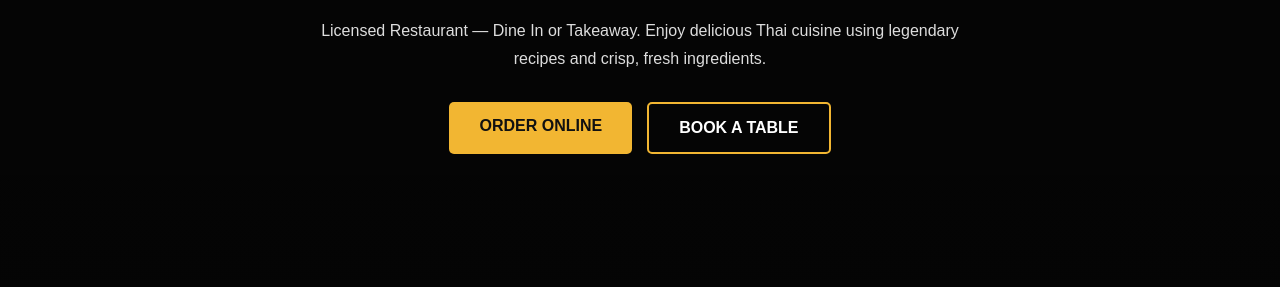
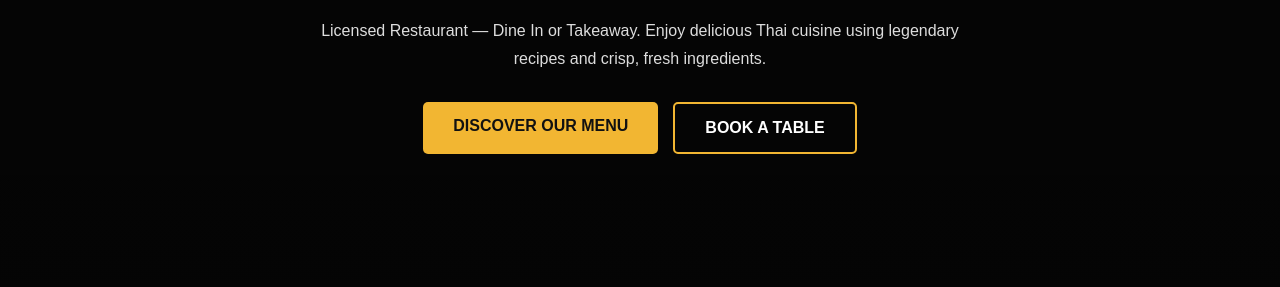
Before and after one commit to TIX29310/Digitech-Coolum-Thai_Spice, a plain HTML site: page homepage.html in a window 1280 px wide. Shown: the part 513-800 px from the top of the page. Drawn offline with Linux system fonts and the light colour scheme.

Commit message:
Change button text from 'ORDER ONLINE' to 'DISCOVER OUR MENU'

```diff
--- a/homepage.html
+++ b/homepage.html
@@ -317,7 +317,7 @@
                 <a
                     class="button primary"
                     href="menu.html">
-                    ORDER ONLINE
+                    DISCOVER OUR MENU
                 </a>
 
                 <a
```
